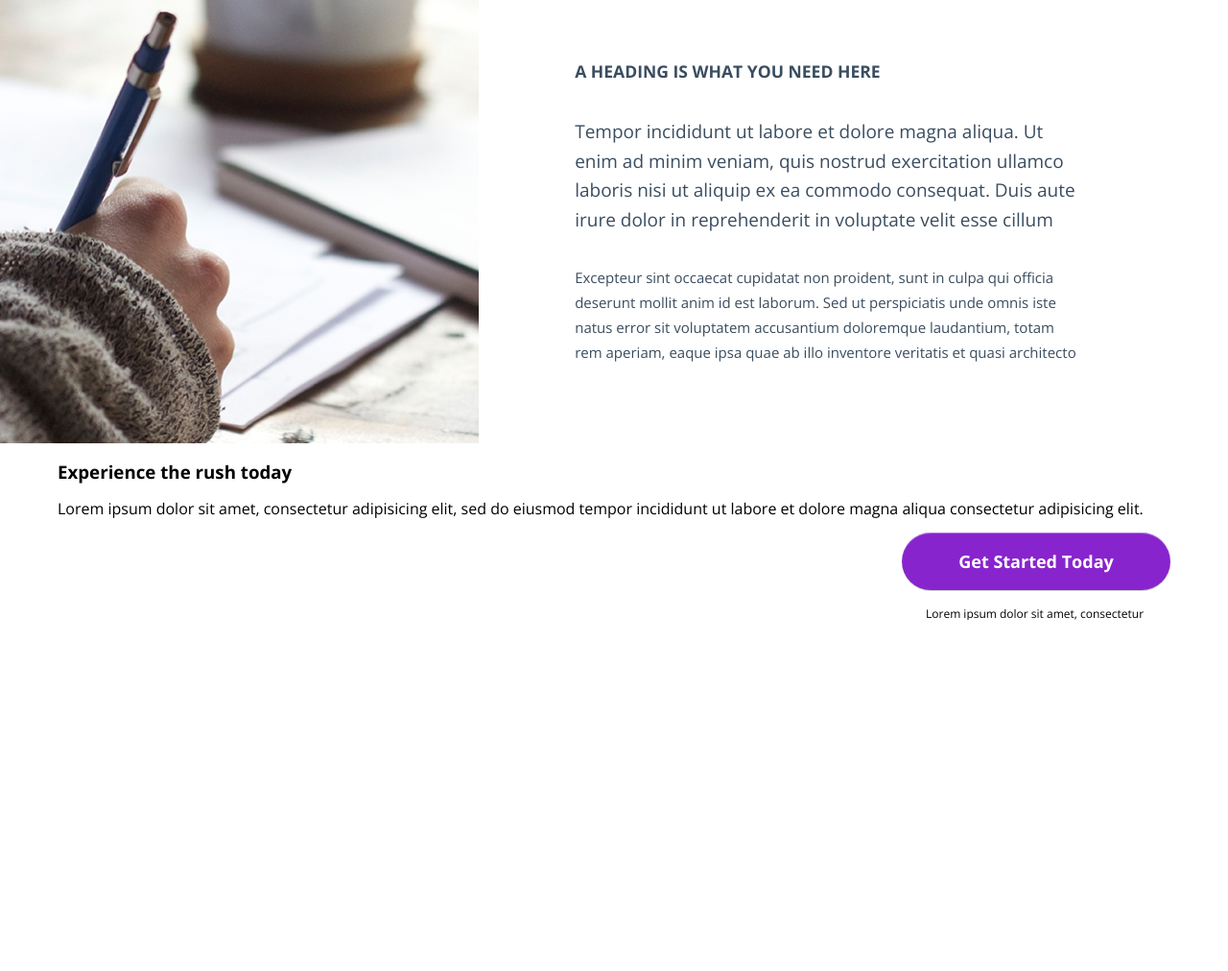
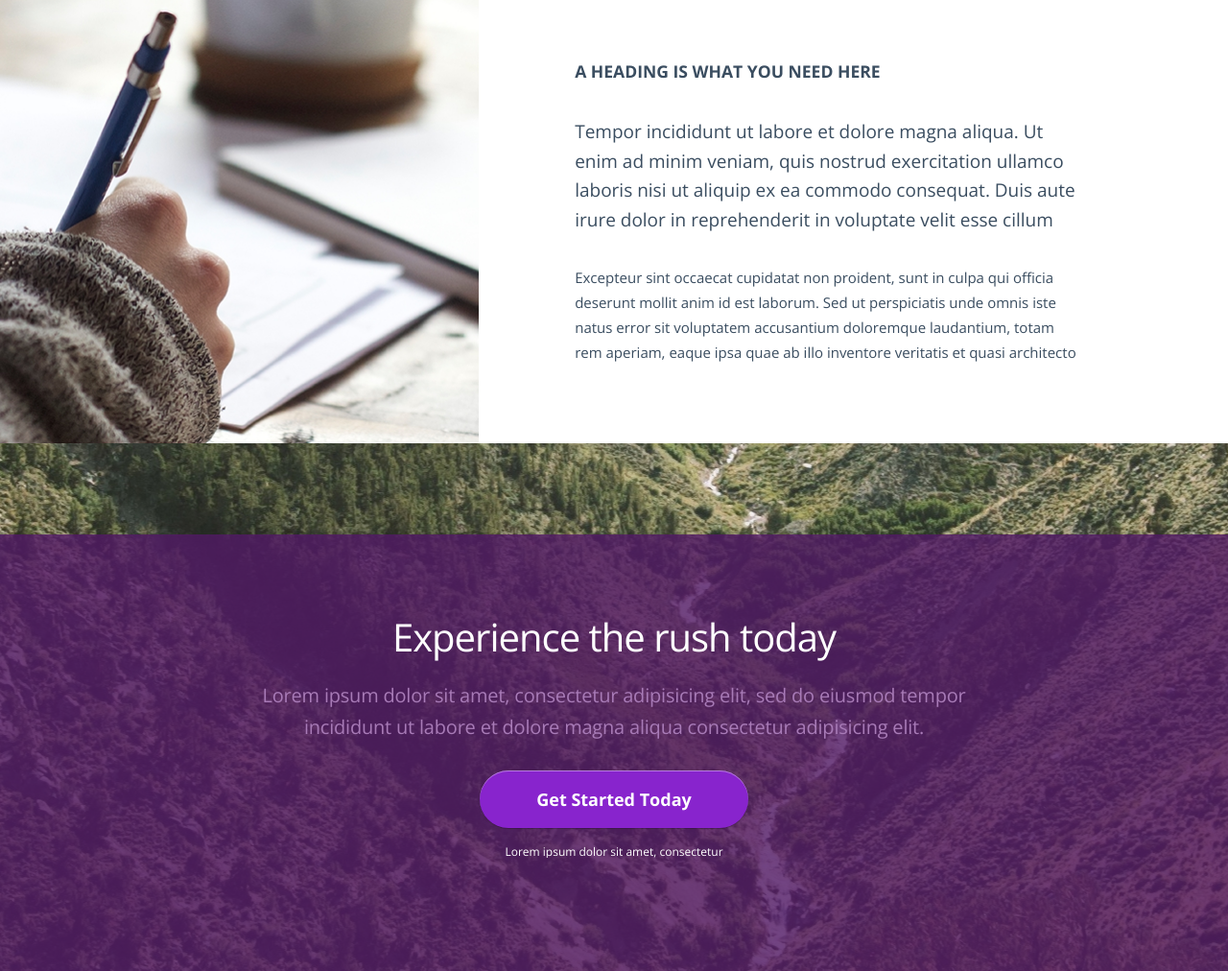
Before and after one commit to kvibrik/pex, a website: page index.html in a window 1280 px wide. Shown: the part 1872-2884 px from the top of the page at 96% size. Before the commit the page ends 2518 px from the top, so only its background shows below. Drawn offline with nearby package versions, Linux system fonts and the light colour scheme.

Commit message:
блок experience

```diff
--- a/index.html
+++ b/index.html
@@ -109,21 +109,19 @@
   </article>
 </section>
   <section class="experience">
-  <div class="container">
-      <div class="purple">
+  <div class="container experience-container">
     <h3 class="experience__title">
       Experience the rush today
     </h3>
     <p class="experience__text">
       Lorem ipsum dolor sit amet, consectetur adipisicing elit, sed do eiusmod tempor incididunt ut labore et dolore magna aliqua consectetur adipisicing elit.
     </p>
-        <div class="info-button">
+    <div class="info-button info-button_center">
       <button type="button" class="button button_velvet">
           Get Started Today
       </button>
-          <div class="text_small">
+      <div class="text_small text_small-center">
         Lorem ipsum dolor sit amet, consectetur adipisicing elit, sed do eiusmod tempor incididunt ut labore et dolore magna aliqua. Ut enim ad minim veniam, quis nostrud exercitation ullamco laboris nisi ut aliquip ex ea commodo consequat. Duis aute irure dolor in reprehenderit in voluptate velit esse cillum dolore eu fugiat nulla pariatur. Excepteur sint occaecat cupidatat non proident, sunt in culpa qui officia deserunt mollit anim id est laborum. Sed ut perspiciatis unde omnis iste natus error sit voluptatem accusantium doloremque laudantium, totam rem aperiam, eaque ipsa quae ab illo inventore veritatis et quasi architecto beatae vitae dicta sunt explicabo. Nemo enim ipsam voluptatem quia voluptas sit aspernatur aut odit aut fugit, sed quia consequuntur magni dolores eos qui ratione voluptatem sequi nesciunt. Neque porro quisquam est, qui dolorem ipsum quia dolor sit amet, consectetur, adipisci velit, sed quia non numquam eius modi tempora incidunt ut labore et dolore magnam aliquam quaerat voluptatem.
-          </div>
       </div>
     </div>
   </div>
--- a/src/scss/partials/_experience.scss
+++ b/src/scss/partials/_experience.scss
@@ -1 +1,58 @@
 @import 'var';
+
+.experience {
+  width: 100%;
+  min-height: 550px;
+  background: url("/img/experience.jpg") 50% 50% no-repeat;
+  background-size: cover;
+  position: relative;
+  z-index: 10;
+  display: flex;
+  align-items: center;
+  justify-content: center;
+  text-align: center;
+
+  &-container {
+    padding: 60px 10px 0;
+  }
+
+
+  &:after {
+    content: "";
+    position: absolute;
+    top: 95px;
+    left: 0;
+    right: 0;
+    bottom: 0;
+    z-index: 20;
+    background-color: rgba(82, 26, 102, 0.8);
+  }
+
+  &__title {
+    margin: 0;
+    padding: 0;
+    font-size: 2.5rem;
+    color: $white;
+    font-weight: 300;
+    letter-spacing: -1px;
+    line-height: 1.2;
+    position: relative;
+    z-index: 30;
+  }
+
+  &__text {
+    position: relative;
+    z-index: 30;
+    color: $purple;
+    max-width: 735px;
+    width: 100%;
+    max-height: 65px;
+    overflow: hidden;
+    font-size: 1.25rem;
+    margin: 0;
+    padding: 20px 0 30px;
+    font-weight: 400;
+    letter-spacing: -0.2px;
+    line-height: 1.65;
+  }
+}
--- a/src/scss/partials/_main.scss
+++ b/src/scss/partials/_main.scss
@@ -22,6 +22,7 @@ body {
   width: 280px;
   height: 60px;
   @include butShadow;
+  @include box;
   border-radius: 30px;
   color: $white;
   font-size: 1.125rem;
@@ -59,6 +60,14 @@ body {
   display: flex;
   flex-direction: column;
   align-items: flex-end;
+  color: $white;
+
+  &_center {
+    align-items: center;
+    z-index: 30;
+    position: relative;
+    justify-content: center;
+  }
 }
 
 .text_small {
@@ -67,4 +76,8 @@ body {
   overflow: hidden;
   font-size: 12px;
   margin: 18px 25px 0 0;
+
+  &-center {
+    margin: 18px 0 0;
+  }
 }
--- a/src/scss/partials/_var.scss
+++ b/src/scss/partials/_var.scss
@@ -7,6 +7,7 @@ $blue: #2e3b4e;
 $buttonPink: #d54c63;
 $pink: #e7526b;
 $textGray: #3a4d60;
+$purple: #a87bb7;
 
 //mixins
 
```
Also changed, not shown: src/templates/experience.html (+3 -5 lines), css/style.css, 1 other file. Lines whose indentation alone changed are shown as unchanged.
